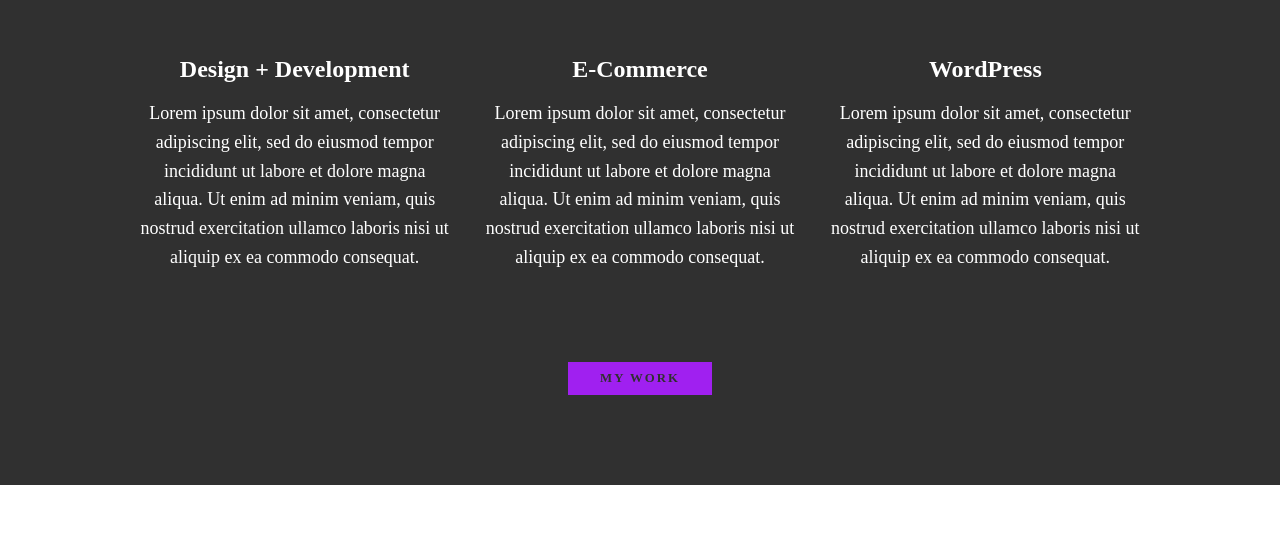
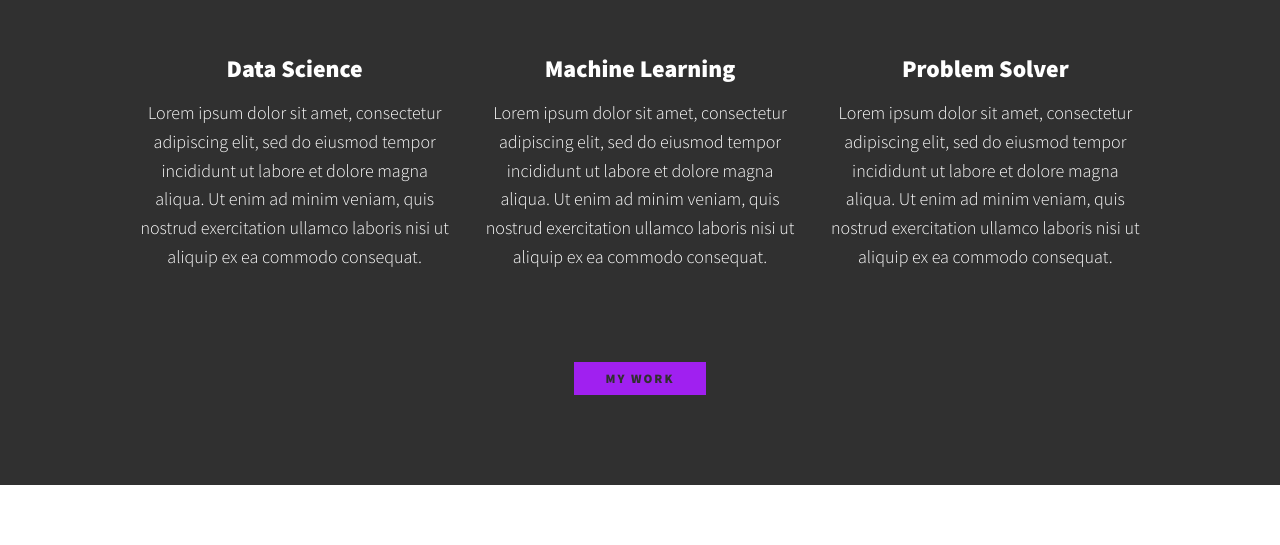
Before and after one commit to eliasubz/portfolio, a plain HTML site: page index.html in a window 1280 px wide. Shown: the part 650-1195 px from the top of the page. Drawn offline with nearby package versions, Linux system fonts and the light colour scheme.

Commit message:
font changed and basic services

```diff
--- a/css/style.css
+++ b/css/style.css
@@ -7,11 +7,9 @@
 /* Custom Properties, update these for your own design */
 
 :root {
-    /*  --ff-primary: 'Source Sans Pro', sans-serif;
-    --ff-secondary: 'Source Code Pro', monospace; */
+    --ff-primary: 'Source Sans Pro', sans-serif;
+    --ff-secondary: 'Source Code Pro', monospace;
 
-    --ff-primary: 'Lora', serif;
-    --ff-secondary: 'Roboto Slab', serif;
     --fw-reg: 300;
     --fw-bold: 900;
 
--- a/index.html
+++ b/index.html
@@ -50,21 +50,21 @@
         <h2 class="section__title section__title--services">What I do</h2>
         <div class="services">
             <div class="service">
-                <h3>Design + Development</h3>
+                <h3>Data Science</h3>
                 <p>Lorem ipsum dolor sit amet, consectetur adipiscing elit, sed do eiusmod tempor incididunt ut labore
                     et dolore magna aliqua. Ut enim ad minim veniam, quis nostrud exercitation ullamco laboris nisi ut
                     aliquip ex ea commodo consequat.</p>
             </div> <!-- / service -->
 
             <div class="service">
-                <h3>E-Commerce</h3>
+                <h3>Machine Learning</h3>
                 <p>Lorem ipsum dolor sit amet, consectetur adipiscing elit, sed do eiusmod tempor incididunt ut labore
                     et dolore magna aliqua. Ut enim ad minim veniam, quis nostrud exercitation ullamco laboris nisi ut
                     aliquip ex ea commodo consequat.</p>
             </div> <!-- / service -->
 
             <div class="service">
-                <h3>WordPress</h3>
+                <h3>Problem Solver</h3>
                 <p>Lorem ipsum dolor sit amet, consectetur adipiscing elit, sed do eiusmod tempor incididunt ut labore
                     et dolore magna aliqua. Ut enim ad minim veniam, quis nostrud exercitation ullamco laboris nisi ut
                     aliquip ex ea commodo consequat.</p>
```
